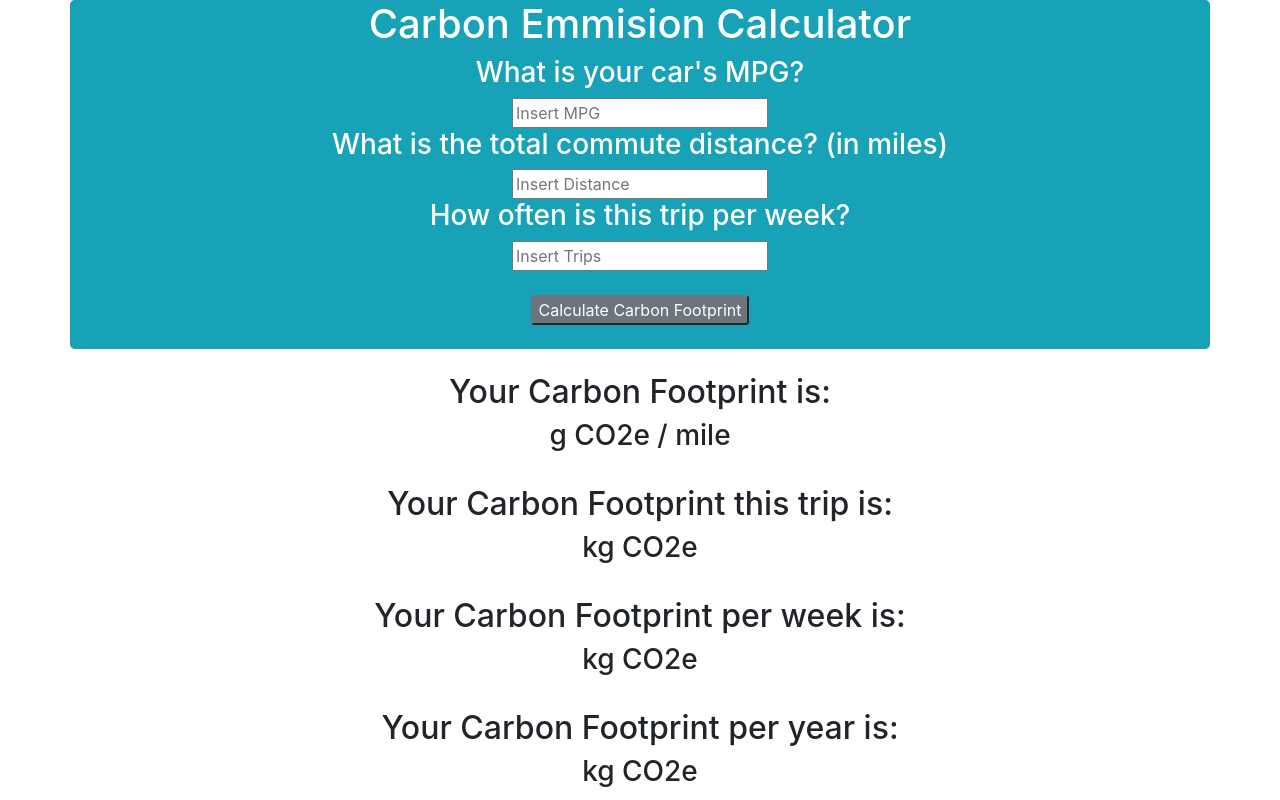
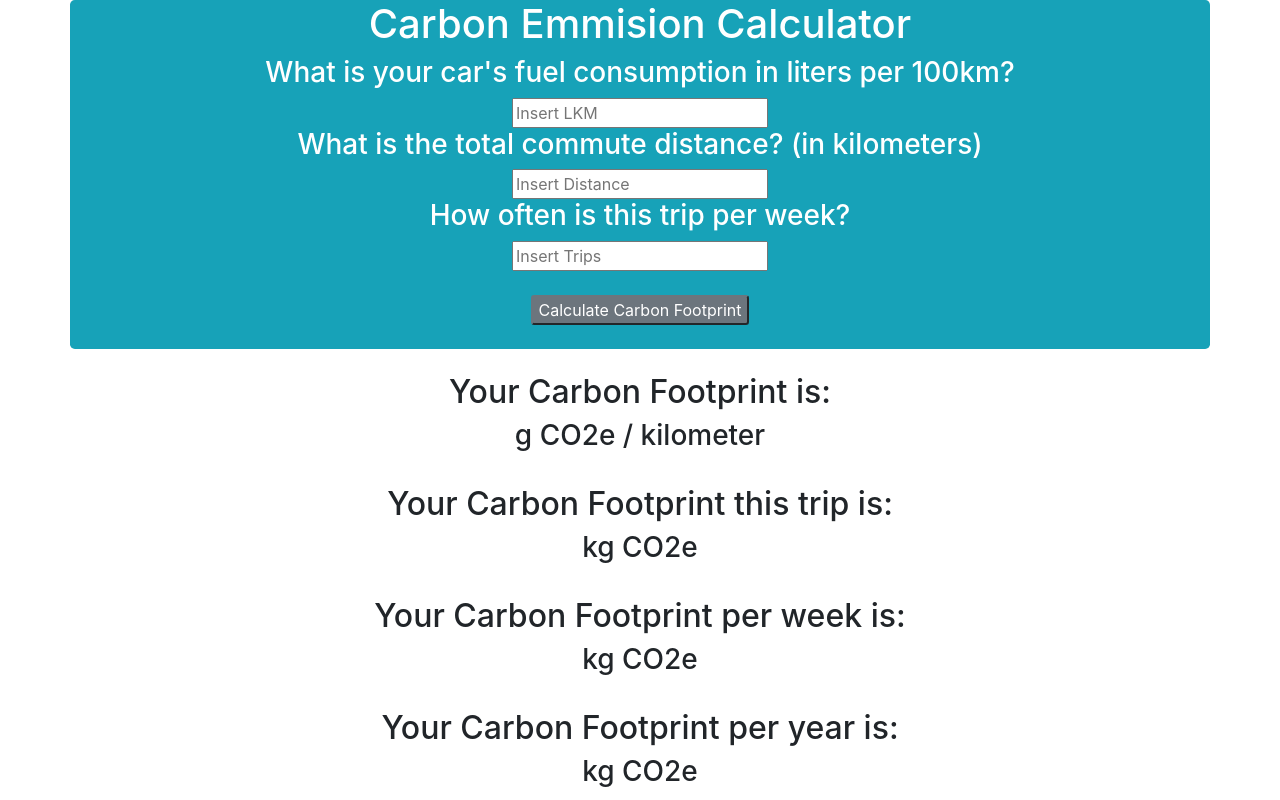
Before and after one commit to CapoMK25/fuelcalc, a plain HTML site: page index.html in a window 1280 px wide. Drawn offline with nearby package versions, Linux system fonts and the light colour scheme.

Commit message:
Changed from American system to EU system

```diff
--- a/index.html
+++ b/index.html
@@ -8,9 +8,9 @@
     <body>
         <div class='container bg-info text-white rounded-lg text-center'>
             <h1>Carbon Emmision Calculator</h1>
-            <h3>What is your car's MPG?</h3>
-            <input id='mpg' type='number' placeholder='Insert MPG'/>
-            <h3>What is the total commute distance? (in miles)</h3>
+            <h3>What is your car's fuel consumption in liters per 100km?</h3>
+            <input id='lkm' type='number' placeholder='Insert LKM'/>
+            <h3>What is the total commute distance? (in kilometers)</h3>
             <input id='dist' type='number' placeholder='Insert Distance'/>
           <h3>How often is this trip per week?</h3>
             <input id='trips' type='number' placeholder='Insert Trips'/>
@@ -24,7 +24,7 @@
         <div class='container text-center'>
             <h2>Your Carbon Footprint is:</h2>
             <h1 id='result4' class='bg-success rounded-lg'></h1>
-            <h3>g CO2e / mile</h3>
+            <h3>g CO2e / kilometer</h3>
           <br/>
             <h2>Your Carbon Footprint this trip is:</h2>
             <h1 id='result' class='bg-success rounded-lg'></h1>
--- a/main.js
+++ b/main.js
@@ -2,13 +2,13 @@ let res = document.getElementById('result');
             let res2 = document.getElementById("result2");
             let res3 = document.getElementById("result3");
             let res4 = document.getElementById("result4");
-            let mpg = document.getElementById('mpg');
+            let lkm = document.getElementById('lkm');
             let dist = document.getElementById('dist');
             let trip = document.getElementById('trips');
 
 
 function calcCO2() {
-    let x = mpg.value;
+    let x = lkm.value;
     let y = dist.value;
     let z = trips.value;
     let calc4 = (8.8/x)*1000;
```
